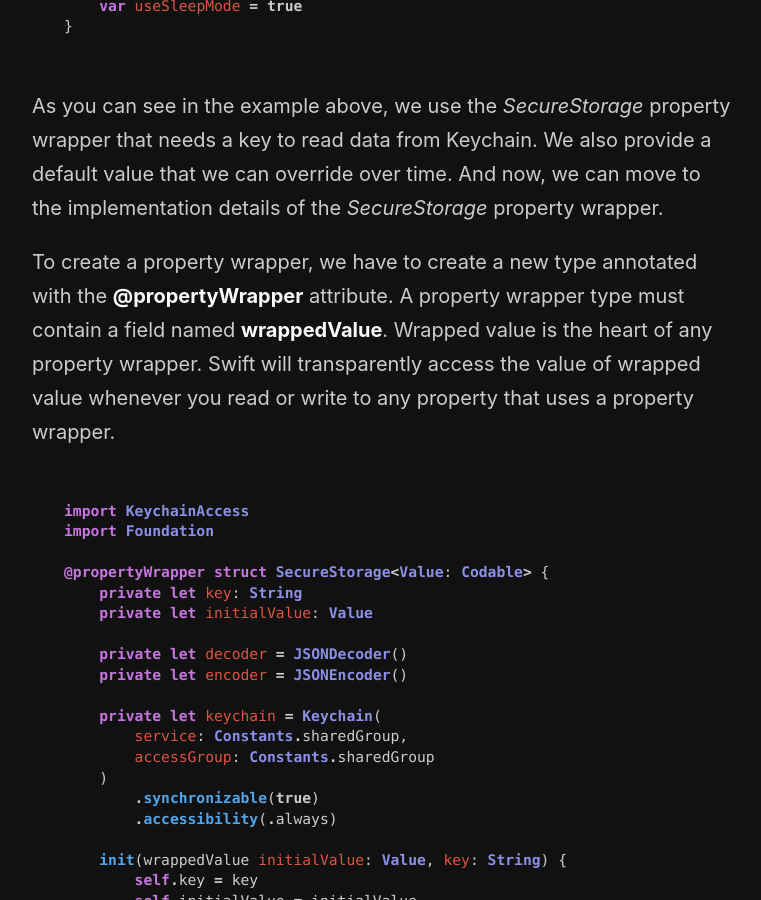
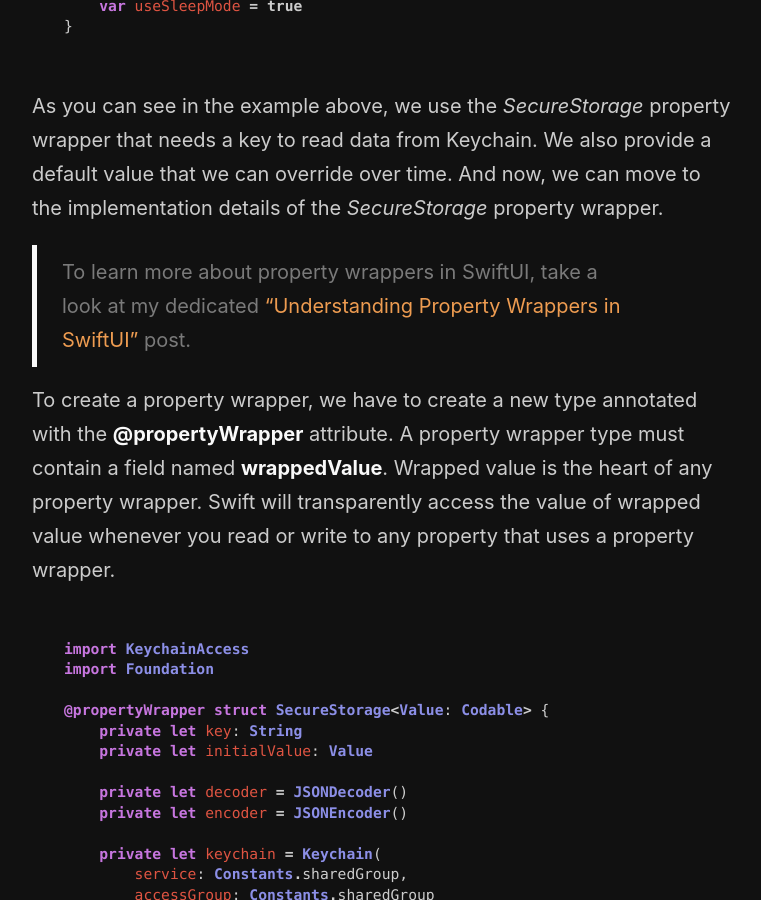
Before and after one commit to mecid/mecid.github.io, a Jekyll site: the page built from _posts/2021-08-11-how-to-create-a-property-wrapper-in-swift.md, in a window 1280 px wide and 900 px high, scrolled down 768 px. Shown: the whole window, without its empty margins (258-1019 px from the left). Built offline with Jekyll 4.4.1, drawn with Linux system fonts in a browser that asks for light colours; some of the changed text lies outside the part shown.

Commit message:
reference posts added to pw post

````diff
--- a/_posts/2021-08-11-how-to-create-a-property-wrapper-in-swift.md
+++ b/_posts/2021-08-11-how-to-create-a-property-wrapper-in-swift.md
@@ -19,6 +19,8 @@ final class SettingsStore: ObservableObject {
 ```
 
 As you can see in the example above, we use the *SecureStorage* property wrapper that needs a key to read data from Keychain. We also provide a default value that we can override over time. And now, we can move to the implementation details of the *SecureStorage* property wrapper.
+
+> To learn more about property wrappers in SwiftUI, take a look at my dedicated ["Understanding Property Wrappers in SwiftUI"](/2019/06/12/understanding-property-wrappers-in-swiftui/) post.
 
 To create a property wrapper, we have to create a new type annotated with the **@propertyWrapper** attribute. A property wrapper type must contain a field named **wrappedValue**. Wrapped value is the heart of any property wrapper. Swift will transparently access the value of wrapped value whenever you read or write to any property that uses a property wrapper.
 
@@ -94,6 +96,8 @@ We used to obtain bindings from property wrappers that SwiftUI provides us by us
     }
 }
 ```
+
+> To learn more about bindings in SwiftUI, take a look at my dedicated ["Binding in SwiftUI"](/2020/04/08/binding-in-swiftui/) post.
 
 Here we create a calculated property that returns the binding to the value controlled by the property wrapper type. Now we can easily provide that binding to any SwiftUI view.
 
````
